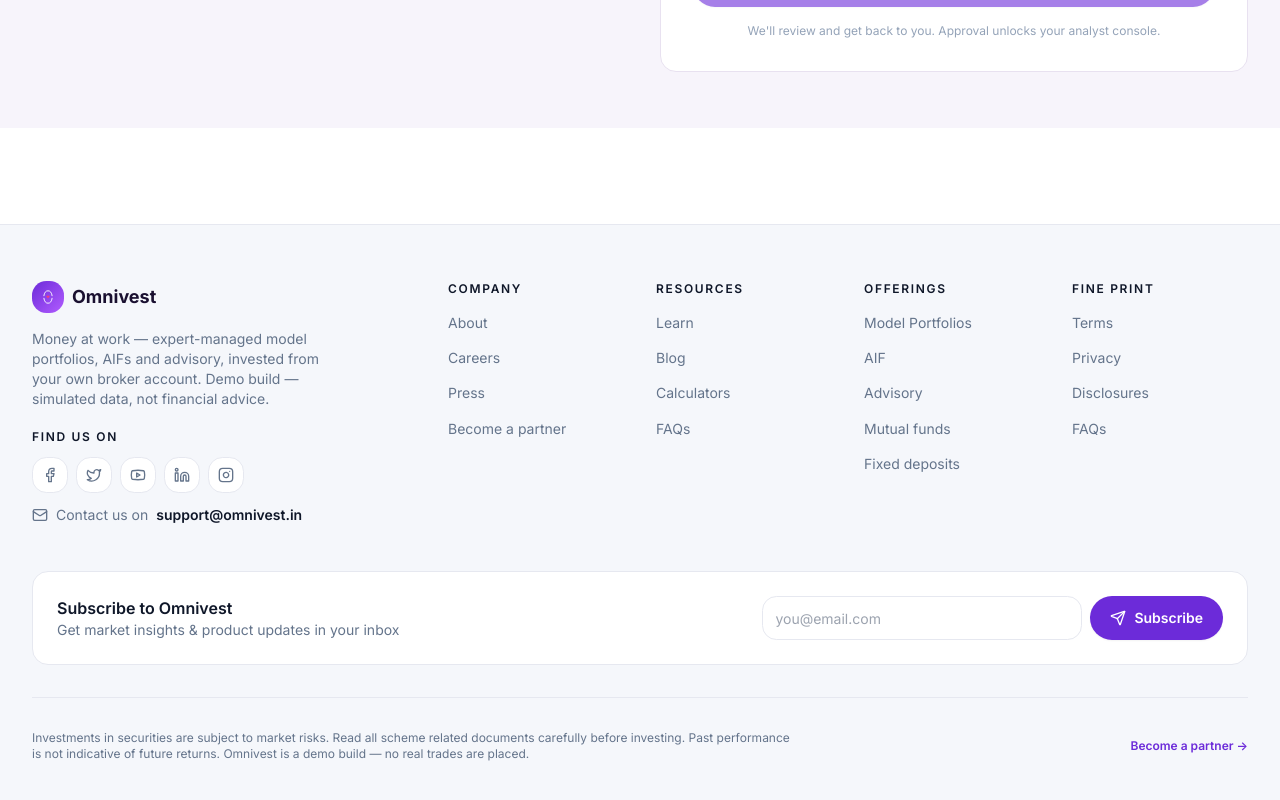
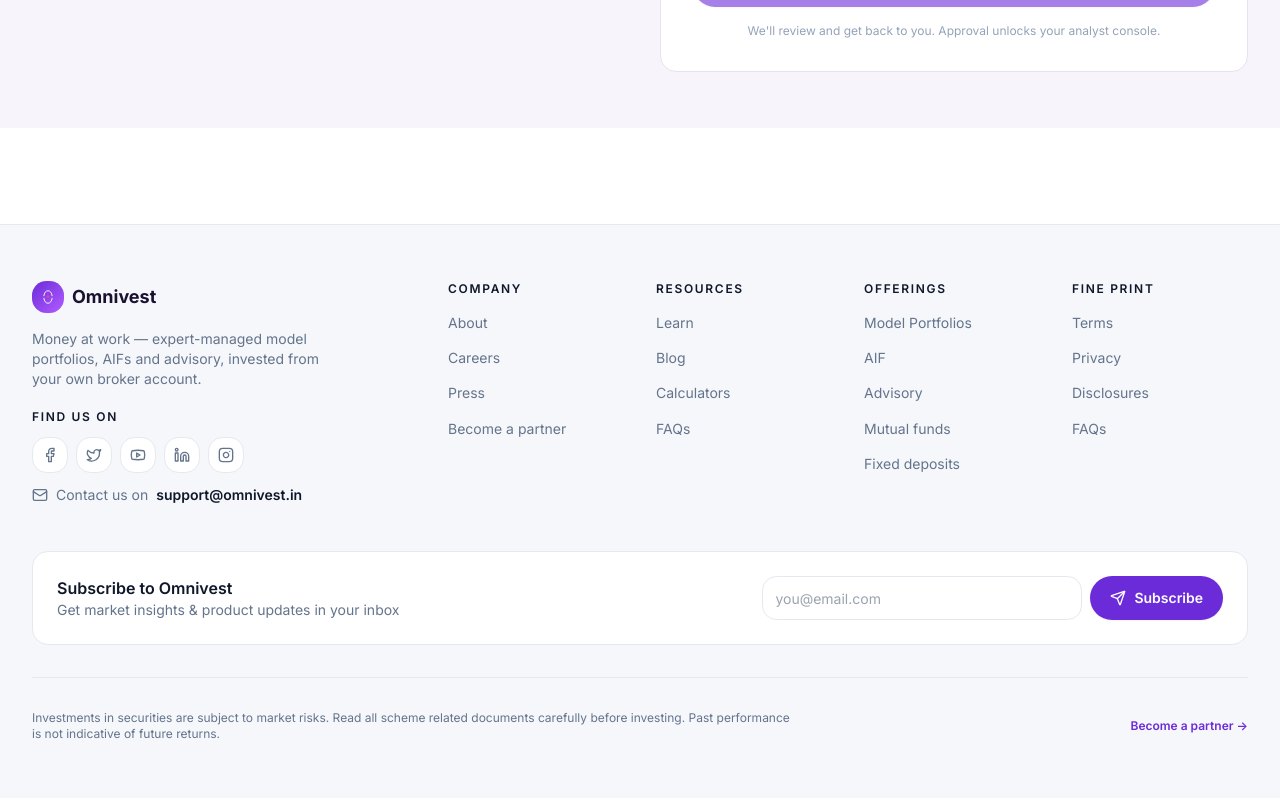
Before and after one commit to catusharfinshots/omnivest, a React (Create React App) app in the folder frontend/: page /partner in a window 1280 px wide. Shown: the part 909-1709 px from the top of the page. Built offline with nearby package versions, Linux system fonts and the light colour scheme; no server answers.

Commit message:
Remove demo-build wording from footer (site-wide); keep SEBI market-risk disclaimer

```diff
--- a/frontend/src/components/Footer.jsx
+++ b/frontend/src/components/Footer.jsx
@@ -58,7 +58,7 @@
               <span className="font-[Inter] text-lg font-bold">Omnivest</span>
             </Link>
             <p className="mt-4 text-sm text-[#64748B] max-w-xs">
-              Money at work — expert-managed model portfolios, AIFs and advisory, invested from your own broker account. Demo build — simulated data, not financial advice.
+              Money at work — expert-managed model portfolios, AIFs and advisory, invested from your own broker account.
             </p>
 
             <div className="mt-5">
@@ -114,7 +114,7 @@
 
         <div className="mt-8 pt-8 border-t border-[#E6E8F0] flex flex-col md:flex-row items-start md:items-center justify-between gap-4">
           <p className="text-xs text-[#64748B] max-w-3xl">
-            Investments in securities are subject to market risks. Read all scheme related documents carefully before investing. Past performance is not indicative of future returns. Omnivest is a demo build — no real trades are placed.
+            Investments in securities are subject to market risks. Read all scheme related documents carefully before investing. Past performance is not indicative of future returns.
           </p>
           <Link to="/partner" onClick={scrollTop} data-testid="become-partner-link" className="text-xs font-semibold text-[#6C2BD9] hover:text-[#5320A8] shrink-0">Become a partner →</Link>
         </div>
```
